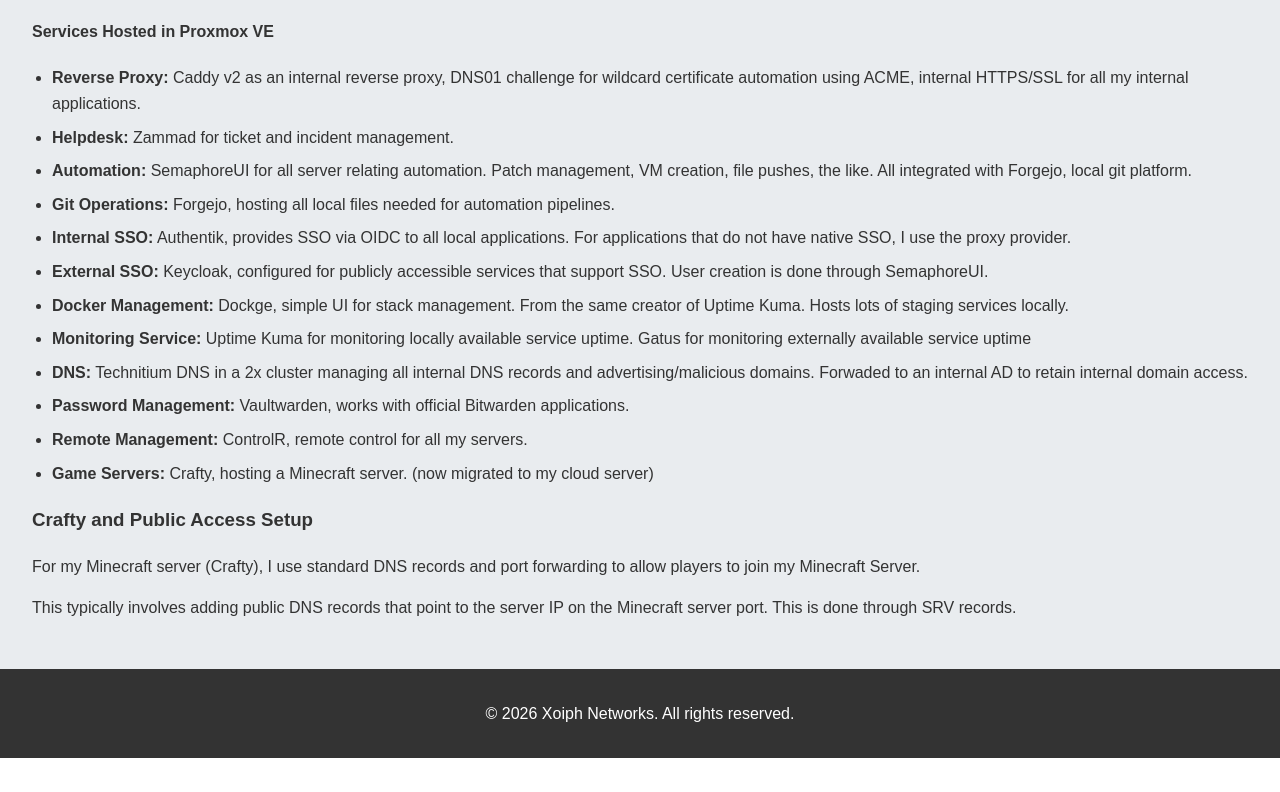
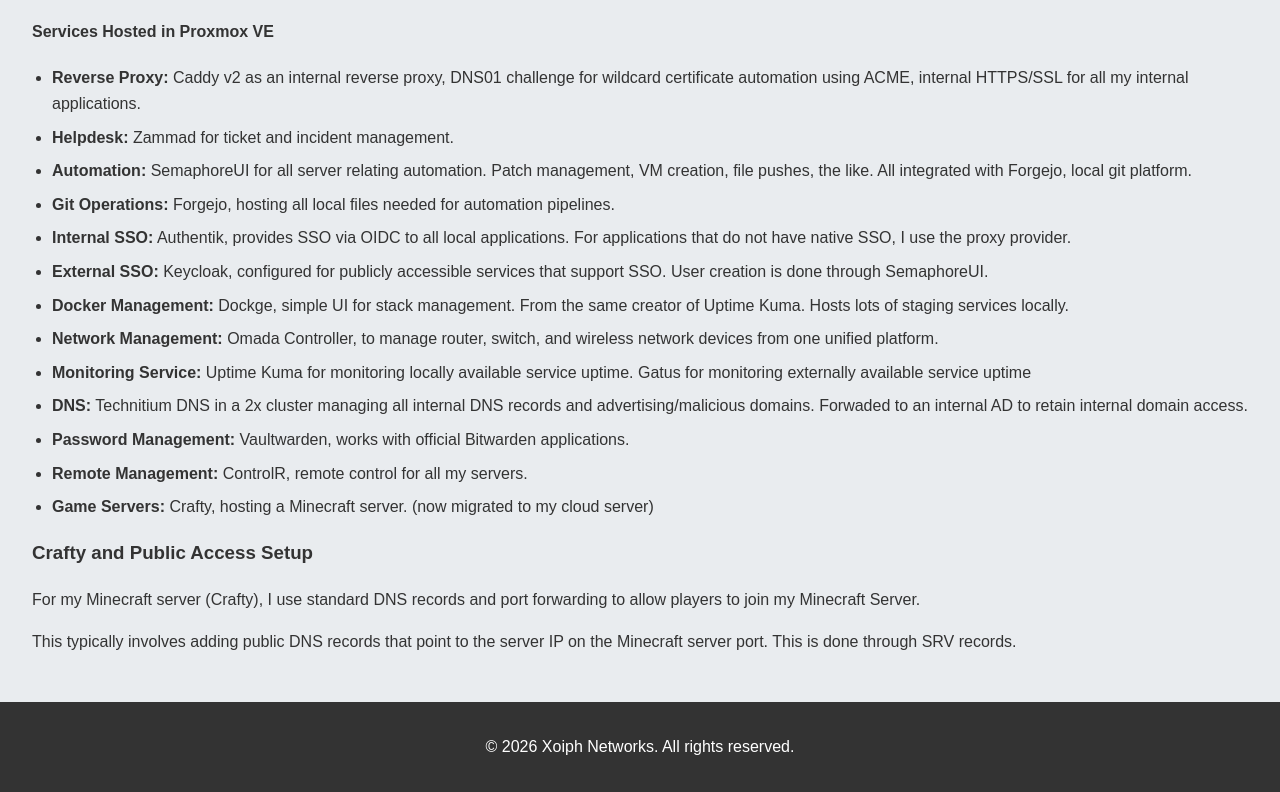
Before and after one commit to pkmasters/website, a plain HTML site: page documentation.html in a window 1280 px wide. Shown: the part 940-1732 px from the top of the page. Before the commit the page ends 1698 px from the top, so only its background shows below. Drawn offline with Linux system fonts and the light colour scheme.

Commit message:
Enhance documentation with new service details
Updated the documentation to include new sections on Twingate VPN and Omada Controller for network management.

```diff
--- a/documentation.html
+++ b/documentation.html
@@ -58,6 +58,7 @@
         <li><strong>Internal SSO:</strong> Authentik, provides SSO via OIDC to all local applications. For applications that do not have native SSO, I use the proxy provider.</li>
         <li><strong>External SSO:</strong> Keycloak, configured for publicly accessible services that support SSO. User creation is done through SemaphoreUI.</li>
         <li><strong>Docker Management:</strong> Dockge, simple UI for stack management. From the same creator of Uptime Kuma. Hosts lots of staging services locally.</li>
+        <li><strong>Network Management:</strong> Omada Controller, to manage router, switch, and wireless network devices from one unified platform.
         <li><strong>Monitoring Service:</strong> Uptime Kuma for monitoring locally available service uptime. Gatus for monitoring externally available service uptime</li>
         <li><strong>DNS:</strong> Technitium DNS in a 2x cluster managing all internal DNS records and advertising/malicious domains. Forwaded to an internal AD to retain internal domain access.</li>
         <li><strong>Password Management:</strong> Vaultwarden, works with official Bitwarden applications.</li>
```
